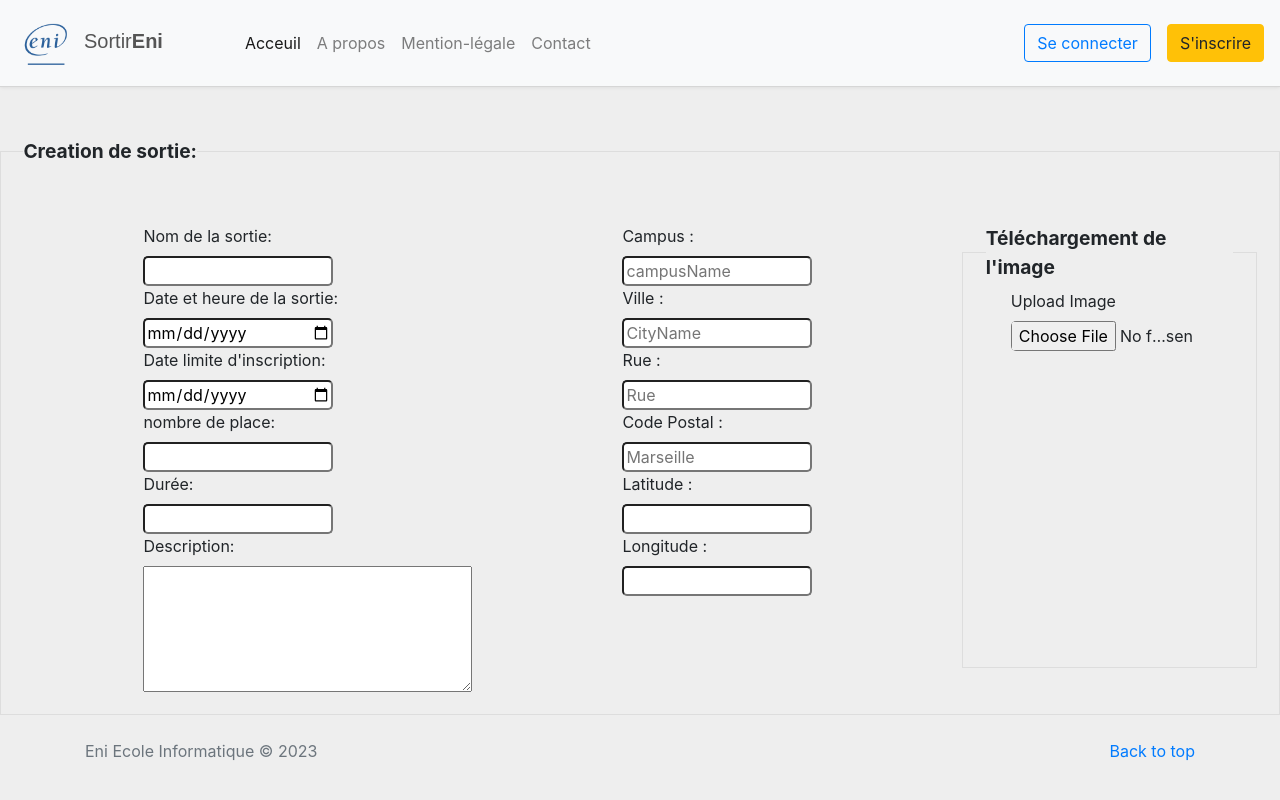
After one commit to omarnadif/EniProject, a Symfony app: template templates/excursions/updateExcursion.html.twig in a window 1280 px wide. The commit adds this page. Run offline with Twig, Linux system fonts and the light colour scheme; the template is opened without the code that fills it, so the values that code supplies are empty; some libraries are stand-ins or nearby versions; some web fonts are replaced.

Commit message:
twig liste sorties a jour

```diff
--- a/public/css/excursion.css
+++ b/public/css/excursion.css
@@ -19,7 +19,6 @@
 
 .bpSearch{
     display: flex;
-    justify-content: flex-end;
     justify-content: center;
 }
 
@@ -28,3 +27,6 @@
     flex-direction: column;
     justify-content: center;
 }
+.nomInput{
+    margin-left: 20px;
+}
--- /dev/null
+++ b/public/css/updateExcursion.css
@@ -0,0 +1,68 @@
+.form{
+    margin-left: 20px;
+    display:flex;
+    flex-direction: row;
+    margin-top: 50px;
+}
+
+.header-left{
+    margin-left: 100px;
+    display: flex;
+    flex-direction:  column;
+    align-items: flex-start;
+
+
+}
+
+.header-right{
+    margin-left: 150px;
+    display: flex;
+    align-items: flex-start;
+    flex-direction:  column;
+
+}
+
+
+input{
+    border-radius:5px;
+    width: 190px;
+}
+
+input[type="date"]{
+width: 190px;
+
+}
+
+.imageUpload{
+    margin-left: 25px;
+    margin-right: 25px;
+    display: flex;
+    flex-direction: column;
+}
+fieldset.scheduler-border {
+    border: 1px groove #ddd !important;
+    padding: 0 1.4em 1.4em 1.4em !important;
+    margin: 50px 0 1.5em 0 !important;
+    -webkit-box-shadow:  0px 0px 0px 0px #000;
+    box-shadow:  0px 0px 0px 0px #000;
+}
+
+legend.scheduler-border {
+    font-size: 1.2em !important;
+    font-weight: bold !important;
+    width: initial;
+    text-align: left !important;
+}
+fieldset.scheduler-border-2{
+    margin: 0 0 1.5em 150px !important;
+    border: 1px groove #ddd !important;
+    padding: 0 1.4em 1.4em 1.4em !important;
+    -webkit-box-shadow:  0px 0px 0px 0px #000;
+    box-shadow:  0px 0px 0px 0px #000;
+}
+.preview{
+    display: flex;
+    flex-direction: column;
+    width: auto;
+
+}
--- /dev/null
+++ b/templates/excursions/updateExcursion.html.twig
@@ -0,0 +1,111 @@
+{% extends "base.html.twig" %}
+{% block css %}
+    <link rel="stylesheet" href="{{ asset('css/updateExcursion.css') }}" />
+{% endblock %}
+{% block title %}{{ parent() }} Modifier une sortie {% endblock %}
+
+{% block main %}
+    <form>
+    <fieldset class="scheduler-border" >
+        <legend class="scheduler-border">Creation de sortie: </legend>
+    <div class=form>
+        <div class="header-left">
+            <div class="nomLabel">
+            <label>Nom de la sortie: </label>
+            </div>
+            <div class="nomSortieInput">
+                <input type="text" name="" placeholder=""/>
+            </div>
+            <div class="dateSortieLabel">
+            <label>Date et heure de la sortie: </label>
+            </div>
+            <div class="dateSortieInput">
+                <input  type="date"/>
+            </div>
+            <div class="dateLimiteLabel">
+            <label>Date limite d'inscription: </label>
+            </div>
+            <div class="dateLimiteInput">
+                <input type="date" />
+            </div>
+            <div class="nbPlaceLabel">
+            <label>nombre de place: </label>
+            </div>
+            <div class="nombrePlaceInput">
+                <input type="number"  />
+            </div>
+            <div class="dureeLabel">
+            <label>Durée: </label>
+            </div>
+            <div class="dureeInput">
+                <input type="number"/>
+            </div>
+            <div class="descriptionLabel">
+            <label>Description: </label>
+            </div>
+            <div class="descriptionInput">
+                <textarea name="description" rows="5" cols="30"></textarea>
+            </div>
+        </div>
+
+        <div class="header-right">
+
+
+            <label>Campus :</label>
+            <div class="campus">
+                <input type="text" name="campus" placeholder="campusName"/>
+            </div>
+
+            <label>Ville :</label>
+            <div class="ville">
+                <input type="text" name="ville" placeholder="CityName" />
+            </div>
+
+            <label>Rue :</label>
+            <div class="rue">
+                <input type="text" name="rue" placeholder="Rue" />
+            </div>
+
+            <label >Code Postal :</label>
+            <div class="Cp">
+                <input type="text" name="CodePostal" placeholder="Marseille" />
+            </div>
+
+            <label >Latitude :</label>
+            <div class="latitude">
+                <input type="text" name="latitude"  />
+            </div>
+
+            <label >Longitude :</label>
+            <div class="Cp">
+                <input type="text" name="longitude"  />
+            </div>
+        </div>
+        <fieldset class="scheduler-border-2">
+            <legend class="scheduler-border">Téléchargement de l'image </legend>
+        <div class="imageUpload">
+        <div class="preview">
+            <img id="file-ip-1-preview">
+        </div>
+        <label for="file-ip-1">Upload Image</label>
+        <input type="file" id="file-ip-1" accept="image/*" onchange="showPreview(event);">
+        <div class="preview">
+            <img id="file-ip-1-preview">
+            <script type="text/javascript">
+                function showPreview(event){
+                    if(event.target.files.length > 0){
+                        let src = URL.createObjectURL(event.target.files[0]);
+                        let preview = document.getElementById("file-ip-1-preview");
+                        preview.src = src;
+                        preview.style.display = "block";
+                    }
+                }
+            </script>
+        </div>
+        </div>
+        </fieldset>
+
+    </div>
+    </fieldset>
+    </form>
+{% endblock %}
```
Also changed, not shown: src/Controller/ExcursionController.php (+8 -3 lines).
